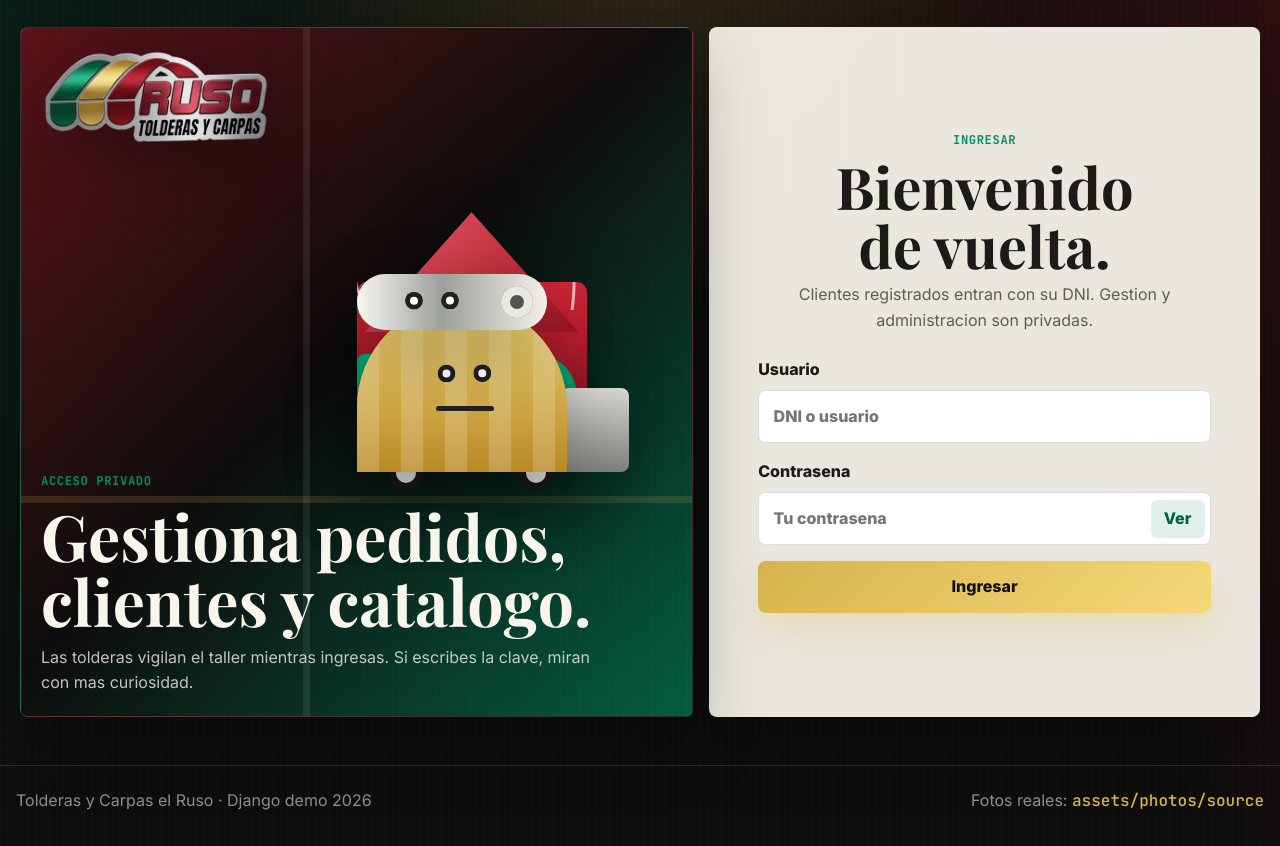
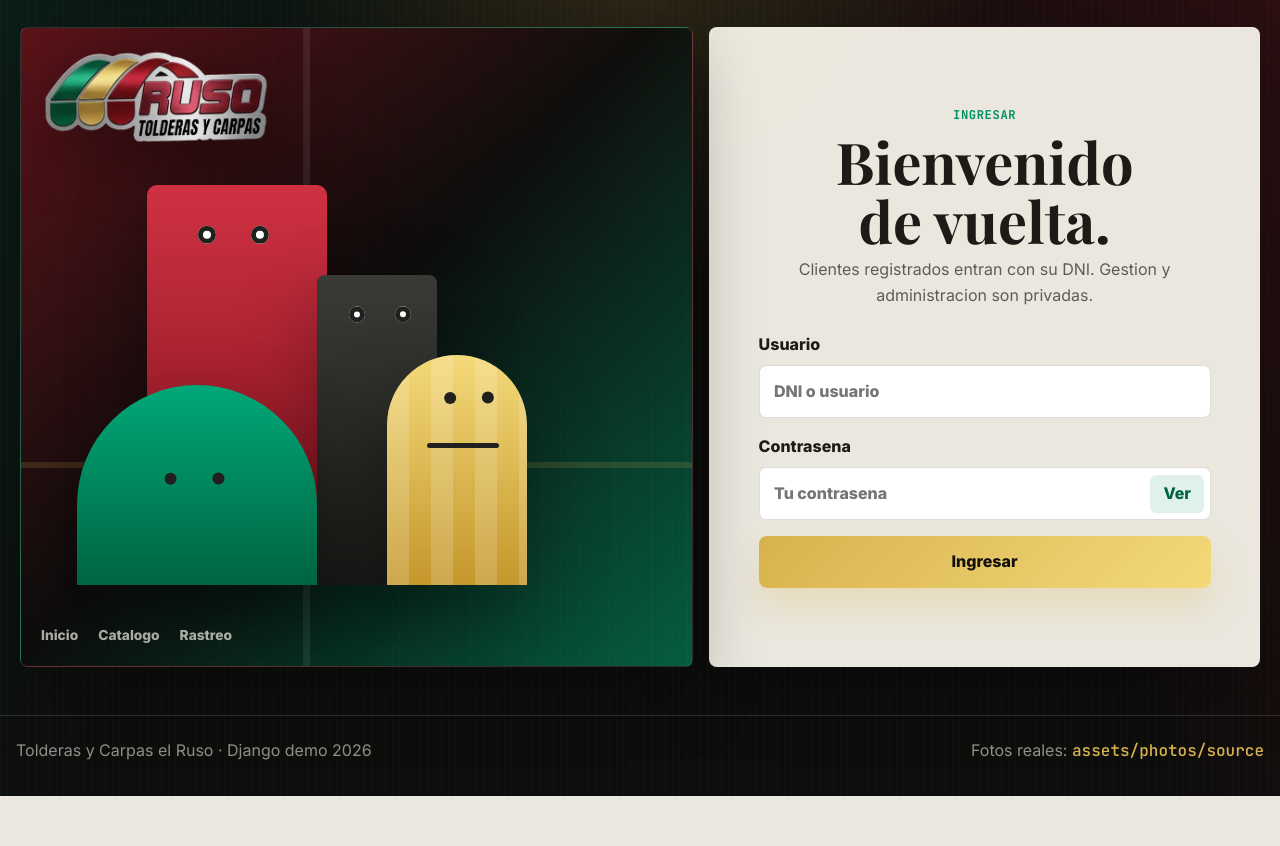
Before and after one commit to Sjaiback/Proyecto_Tolderas, a Django app: page /cuenta/login/ in a window 1280 px wide. Shown: the part 85-931 px from the top of the page. After the commit the page ends 881 px from the top, so only its background shows below. Run offline with Django 5.2, Linux system fonts and the light colour scheme.

Commit message:
Match login prompt character layout

```diff
--- a/static/css/styles.css
+++ b/static/css/styles.css
@@ -622,7 +622,8 @@ h1, h2, h3 { line-height: 1.02; text-wrap: balance; letter-spacing: 0; }
   min-height: 520px;
   overflow: hidden;
   display: grid;
-  align-content: space-between;
+  grid-template-rows: auto 1fr auto;
+  align-items: center;
   padding: 1.25rem;
   background:
     linear-gradient(135deg, rgba(124, 16, 27, .72), rgba(13, 13, 12, .92) 48%, rgba(0, 143, 98, .62)),
@@ -648,110 +649,67 @@ h1, h2, h3 { line-height: 1.02; text-wrap: balance; letter-spacing: 0; }
   filter: drop-shadow(0 18px 34px rgba(0, 0, 0, .36));
 }
 .login-visual-copy {
-  max-width: 560px;
-  display: grid;
-  gap: .7rem;
+  display: flex;
+  flex-wrap: wrap;
+  gap: 1.25rem;
+  color: rgba(248, 245, 237, .68);
+  font-size: .86rem;
+  font-weight: 800;
 }
-.login-visual-copy h1 {
-  font-family: var(--serif);
-  font-size: clamp(2.2rem, 5vw, 4.5rem);
-}
-.login-visual-copy p:not(.eyebrow) { color: var(--ink-soft); }
+.login-visual-copy a:hover { color: var(--ink); }
 .login-scene {
-  height: 310px;
-  max-width: 620px;
-  margin: 1rem auto 0;
+  width: min(560px, 100%);
+  height: 400px;
+  margin: 0 auto;
 }
 .login-character {
   position: absolute;
   bottom: 0;
   transform-origin: bottom center;
-  transition: transform .18s var(--ease-out), height .35s var(--ease-out);
-  filter: drop-shadow(0 24px 34px rgba(0, 0, 0, .28));
+  transition: transform .2s var(--ease-out), height .35s var(--ease-out), translate .35s var(--ease-out);
+  filter: drop-shadow(0 28px 38px rgba(0, 0, 0, .30));
 }
 .login-character.is-typing { transform: translateY(-8px) skewX(var(--lean, 0deg)); }
-.tarp-red {
-  left: 5%;
-  width: 230px;
-  height: 190px;
+.character-red {
+  left: 70px;
+  width: 180px;
+  height: 400px;
   border-radius: 10px 10px 0 0;
-  background: linear-gradient(180deg, #cf2537, #7c101b);
+  background: linear-gradient(180deg, #cf3142, var(--wine));
+  z-index: 1;
+}
+.character-graphite {
+  left: 240px;
+  width: 120px;
+  height: 310px;
+  border-radius: 8px 8px 0 0;
+  background: linear-gradient(180deg, #3a3a37, #181816);
   z-index: 2;
 }
-.tarp-red .tent-ridge {
-  position: absolute;
-  inset: -70px 8px auto;
-  height: 120px;
-  clip-path: polygon(50% 0, 100% 100%, 0 100%);
-  background: linear-gradient(135deg, #f05a66, #9d1422);
-}
-.tarp-red .tent-valance {
-  position: absolute;
-  inset: 0 0 auto;
-  height: 28px;
-  background: repeating-radial-gradient(circle at 18px 0, transparent 0 17px, rgba(255,255,255,.9) 18px 20px, transparent 21px 36px);
-  opacity: .72;
-}
-.canopy-gold {
-  left: 30%;
-  width: 210px;
-  height: 170px;
-  border-radius: 110px 110px 0 0;
-  background: linear-gradient(180deg, #f4d979, #b88924);
-  z-index: 4;
-}
-.canopy-gold .canopy-top {
-  position: absolute;
-  inset: 0;
-  border-radius: inherit;
-  background: repeating-linear-gradient(90deg, rgba(255,255,255,.18) 0 22px, transparent 22px 44px);
-}
-.truck-green {
-  left: 56%;
-  width: 220px;
-  height: 118px;
-  border-radius: 8px 42px 8px 8px;
+.character-green {
+  left: 0;
+  width: 240px;
+  height: 200px;
+  border-radius: 120px 120px 0 0;
   background: linear-gradient(180deg, #00a878, #006442);
   z-index: 3;
 }
-.truck-green .truck-cab {
-  position: absolute;
-  right: -52px;
-  bottom: 0;
-  width: 76px;
-  height: 84px;
-  border-radius: 18px 8px 8px 0;
-  background: linear-gradient(180deg, var(--steel), #7d817c);
+.character-gold {
+  left: 310px;
+  width: 140px;
+  height: 230px;
+  border-radius: 70px 70px 0 0;
+  background:
+    repeating-linear-gradient(90deg, rgba(255,255,255,.16) 0 22px, transparent 22px 44px),
+    linear-gradient(180deg, #f4d979, #c4972c);
+  z-index: 4;
 }
-.truck-wheel {
-  position: absolute;
-  bottom: -18px;
-  width: 34px;
-  aspect-ratio: 1;
-  border: 7px solid #171615;
-  border-radius: 50%;
-  background: var(--steel);
+.login-character.is-typing.character-red {
+  height: 438px;
+  translate: 42px 0;
 }
-.wheel-a { left: 32px; }
-.wheel-b { right: 24px; }
-.roll-silver {
-  left: 43%;
-  bottom: 142px;
-  width: 190px;
-  height: 56px;
-  border-radius: 999px;
-  background: linear-gradient(90deg, #f7f7f0, #9ca09a 45%, #f4f1e8);
-  z-index: 5;
-}
-.roll-core {
-  position: absolute;
-  right: 14px;
-  top: 12px;
-  width: 32px;
-  aspect-ratio: 1;
-  border-radius: 50%;
-  background: #51554f;
-  box-shadow: inset 0 0 0 9px #e9e9e2;
+.login-character.is-typing.character-graphite {
+  translate: 20px 0;
 }
 .eye {
   position: absolute;
@@ -765,18 +723,41 @@ h1, h2, h3 { line-height: 1.02; text-wrap: balance; letter-spacing: 0; }
 }
 .eye.left { left: 36%; top: 34%; }
 .eye.right { left: 53%; top: 34%; }
-.canopy-gold .eye { top: 38%; }
-.truck-green .eye { top: 28%; }
-.roll-silver .eye { top: 18px; }
-.roll-silver .eye.left { left: 42px; }
-.roll-silver .eye.right { left: 78px; }
+.character-red .eye {
+  width: 18px;
+  top: 40px;
+}
+.character-red .eye.left { left: 45px; }
+.character-red .eye.right { left: 98px; }
+.character-graphite .eye {
+  width: 16px;
+  top: 32px;
+}
+.character-graphite .eye.left { left: 26px; }
+.character-graphite .eye.right { left: 72px; }
+.character-green .eye {
+  width: 12px;
+  background: #20201e;
+  box-shadow: none;
+  top: 90px;
+}
+.character-green .eye.left { left: 82px; }
+.character-green .eye.right { left: 130px; }
+.character-gold .eye {
+  width: 12px;
+  background: #20201e;
+  box-shadow: none;
+  top: 40px;
+}
+.character-gold .eye.left { left: 52px; }
+.character-gold .eye.right { left: 90px; }
 .login-character.is-peeking .eye { translate: -5px 4px; }
 .login-character.is-blinking .eye { height: 3px; }
 .mouth {
   position: absolute;
-  left: 38%;
-  top: 61%;
-  width: 58px;
+  left: 40px;
+  top: 88px;
+  width: 72px;
   height: 5px;
   border-radius: 999px;
   background: #20201e;
@@ -788,6 +769,10 @@ h1, h2, h3 { line-height: 1.02; text-wrap: balance; letter-spacing: 0; }
   padding: clamp(1.25rem, 4vw, 3rem);
   background: rgba(244, 241, 232, .96);
   color: var(--paper-ink);
+}
+.login-panel > * {
+  width: min(452px, 100%);
+  justify-self: center;
 }
 .login-mobile-logo { display: grid; justify-content: center; }
 .login-mobile-logo img { width: min(250px, 78vw); }
@@ -1091,19 +1076,7 @@ code { font-family: var(--mono); color: var(--accent); }
 }
 @media (max-width: 719px) {
   .login-page { padding-top: 6.5rem; }
-  .login-visual {
-    min-height: 500px;
-    padding: 1rem;
-  }
-  .login-visual-brand { display: none; }
-  .login-scene {
-    height: 270px;
-    scale: .58;
-    transform-origin: top center;
-    margin-top: 2.5rem;
-    margin-bottom: -1rem;
-  }
-  .login-visual-copy h1 { font-size: 2.25rem; }
+  .login-visual { display: none; }
 }
 @media (min-width: 960px) {
   .menu-toggle { display: none; }
--- a/templates/accounts/login.html
+++ b/templates/accounts/login.html
@@ -10,35 +10,28 @@
       <img src="{% static 'img/logo-ruso-transparente.png' %}?v=20260707" alt="">
     </div>
     <div class="login-scene" data-login-scene>
-      <div class="login-character tarp-red" data-login-character>
-        <span class="tent-ridge"></span>
-        <span class="tent-valance"></span>
+      <div class="login-character character-red" data-login-character>
         <span class="eye left" data-login-eye></span>
         <span class="eye right" data-login-eye></span>
       </div>
-      <div class="login-character canopy-gold" data-login-character>
-        <span class="canopy-top"></span>
+      <div class="login-character character-graphite" data-login-character>
+        <span class="eye left" data-login-eye></span>
+        <span class="eye right" data-login-eye></span>
+      </div>
+      <div class="login-character character-green" data-login-character>
+        <span class="eye left" data-login-eye></span>
+        <span class="eye right" data-login-eye></span>
+      </div>
+      <div class="login-character character-gold" data-login-character>
         <span class="eye left" data-login-eye></span>
         <span class="eye right" data-login-eye></span>
         <span class="mouth"></span>
       </div>
-      <div class="login-character truck-green" data-login-character>
-        <span class="truck-cab"></span>
-        <span class="truck-wheel wheel-a"></span>
-        <span class="truck-wheel wheel-b"></span>
-        <span class="eye left" data-login-eye></span>
-        <span class="eye right" data-login-eye></span>
-      </div>
-      <div class="login-character roll-silver" data-login-character>
-        <span class="roll-core"></span>
-        <span class="eye left" data-login-eye></span>
-        <span class="eye right" data-login-eye></span>
-      </div>
     </div>
     <div class="login-visual-copy">
-      <p class="eyebrow">Acceso privado</p>
-      <h1>Gestiona pedidos, clientes y catalogo.</h1>
-      <p>Las tolderas vigilan el taller mientras ingresas. Si escribes la clave, miran con mas curiosidad.</p>
+      <a href="{% url 'public:home' %}">Inicio</a>
+      <a href="{% url 'catalog:index' %}">Catalogo</a>
+      <a href="{% url 'orders:tracking' %}">Rastreo</a>
     </div>
   </div>
 
--- a/templates/base.html
+++ b/templates/base.html
@@ -11,7 +11,7 @@
   <link href="https://fonts.googleapis.com/css2?family=Inter:wght@400;500;600;700;800&family=JetBrains+Mono:wght@500;700&family=Playfair+Display:wght@700;800&display=swap" rel="stylesheet">
   <link rel="icon" href="{% static 'img/logo-ruso-transparente.png' %}?v=20260707">
   <link rel="preload" as="image" href="{% static 'img/trabajos/instalacion-toldo-rojo-local-comercial.webp' %}" fetchpriority="high">
-  <link rel="stylesheet" href="{% static 'css/styles.css' %}?v=2026070703">
+  <link rel="stylesheet" href="{% static 'css/styles.css' %}?v=2026070705">
 </head>
 <body>
   <a class="skip-link" href="#contenido">Saltar al contenido</a>
@@ -71,6 +71,6 @@
       sampleOrder: { code: "ER-2407" }
     };
   </script>
-  <script defer src="{% static 'js/main.js' %}?v=2026070703"></script>
+  <script defer src="{% static 'js/main.js' %}?v=2026070705"></script>
 </body>
 </html>
```
